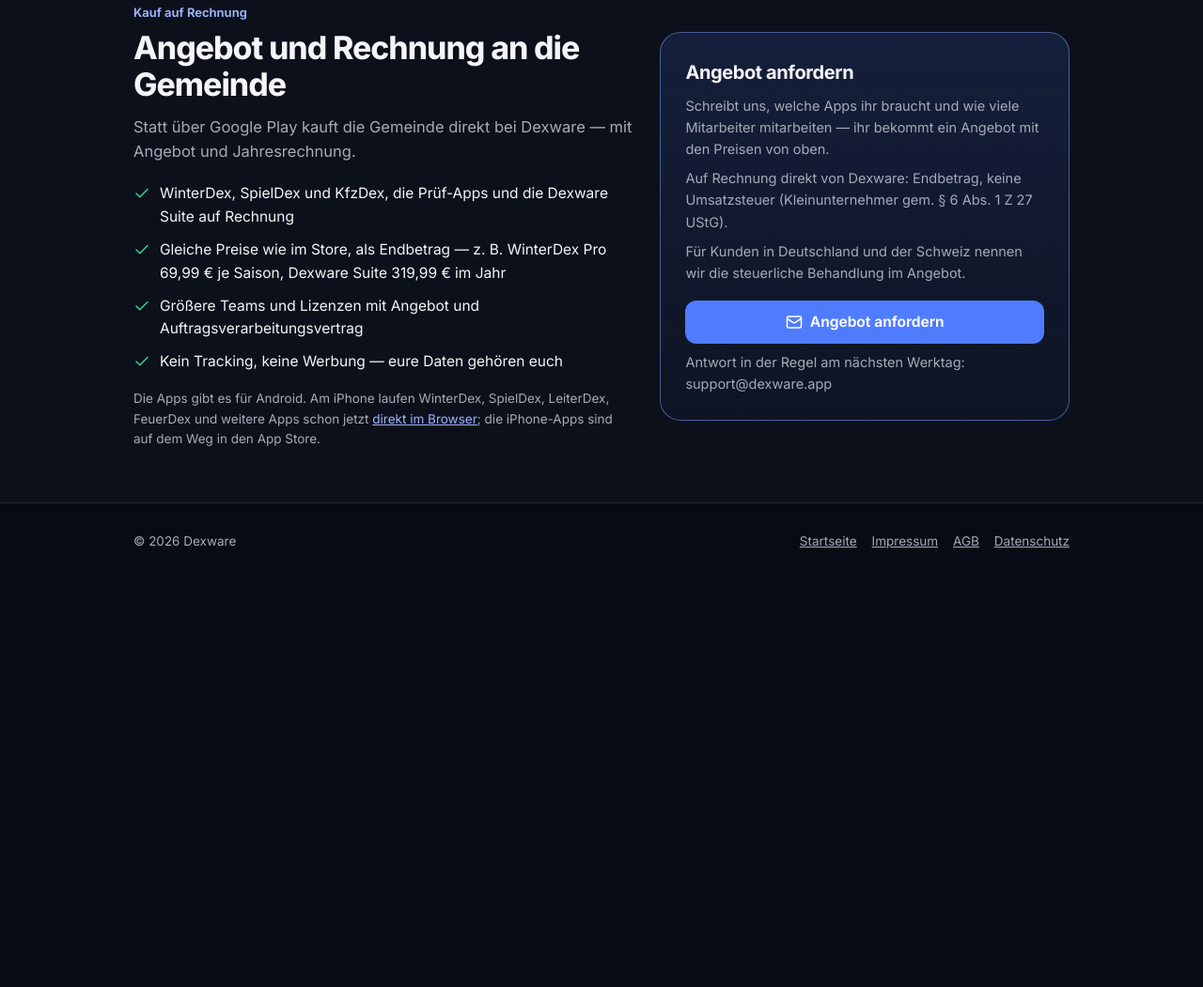
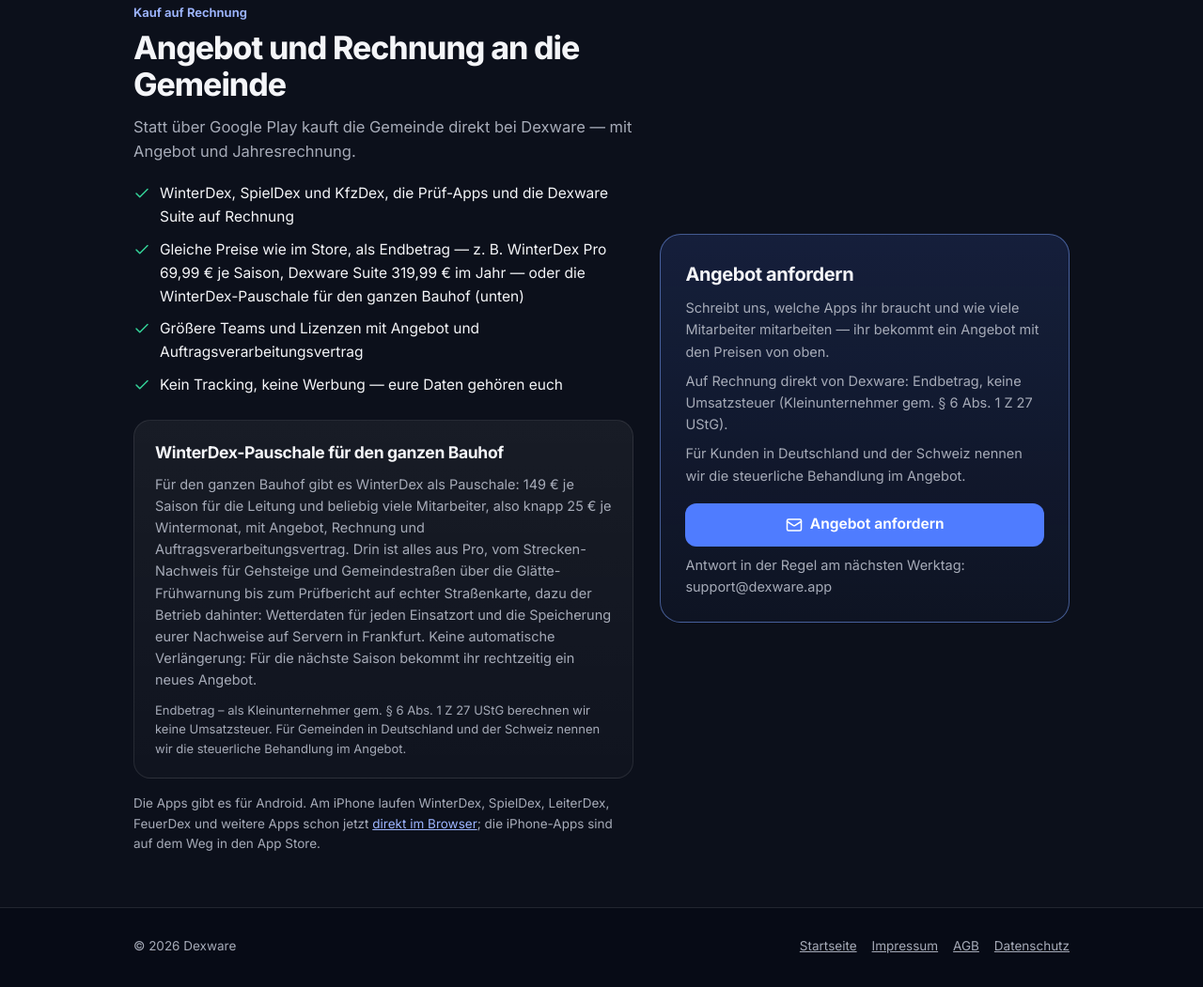
Before and after one commit to CraftlogAPP/craftlogapp.github.io, a plain HTML site: page kommunal/index.html in a window 1280 px wide. Shown: the part 3043-4094 px from the top of the page at 94% size. Before the commit the page ends 3670 px from the top, so only its background shows below. Drawn offline with Linux system fonts and the light colour scheme.

Commit message:
Dexware für Gemeinden: WinterDex-Pauschale für den ganzen Bauhof (149 € je Saison, Kleinunternehmer-Hinweis, DE/CH im Angebot)

```diff
--- a/kommunal/index.html
+++ b/kommunal/index.html
@@ -83,6 +83,9 @@
     .bul { list-style: none; display: grid; gap: 10px; margin-top: 20px; }
     .bul li { display: flex; gap: 10px; font-size: 15.5px; } .bul .i { margin-top: 3px; color: var(--green); }
     .fine { margin-top: 16px; font-size: 13.5px; color: var(--muted); }
+    .pausch { margin-top: 24px; padding: 20px 22px; border-radius: 18px; border: 1px solid var(--border); background: var(--card); }
+    .pausch h3 { font-size: 17.5px; letter-spacing: -.02em; }
+    .pausch p { color: var(--muted); font-size: 14.5px; margin-top: 8px; } .pausch .fine { margin-top: 10px; font-size: 13px; }
     footer { padding: 30px 0 40px; font-size: 13.5px; color: var(--muted); }
     footer .wrap { display: flex; flex-wrap: wrap; gap: 10px 20px; justify-content: space-between; } footer a { color: var(--muted); margin-left: 16px; } footer a:first-child { margin-left: 0; }
     @media (max-width: 860px) { .how { grid-template-columns: 1fr 1fr; } .price, .suite-box { grid-template-columns: 1fr; } }
@@ -214,10 +217,15 @@
           <p class="lead">Statt über Google Play kauft die Gemeinde direkt bei Dexware — mit Angebot und Jahresrechnung.</p>
           <ul class="bul">
             <li><svg class="i" viewBox="0 0 24 24" fill="none" stroke="currentColor" stroke-width="1.8" stroke-linecap="round" stroke-linejoin="round" aria-hidden="true"><path d="M20 6 9 17l-5-5" /></svg><span>WinterDex, SpielDex und KfzDex, die Prüf-Apps und die Dexware Suite auf Rechnung</span></li>
-            <li><svg class="i" viewBox="0 0 24 24" fill="none" stroke="currentColor" stroke-width="1.8" stroke-linecap="round" stroke-linejoin="round" aria-hidden="true"><path d="M20 6 9 17l-5-5" /></svg><span>Gleiche Preise wie im Store, als Endbetrag — z. B. WinterDex Pro 69,99 € je Saison, Dexware Suite 319,99 € im Jahr</span></li>
+            <li><svg class="i" viewBox="0 0 24 24" fill="none" stroke="currentColor" stroke-width="1.8" stroke-linecap="round" stroke-linejoin="round" aria-hidden="true"><path d="M20 6 9 17l-5-5" /></svg><span>Gleiche Preise wie im Store, als Endbetrag — z. B. WinterDex Pro 69,99 € je Saison, Dexware Suite 319,99 € im Jahr — oder die WinterDex-Pauschale für den ganzen Bauhof (unten)</span></li>
             <li><svg class="i" viewBox="0 0 24 24" fill="none" stroke="currentColor" stroke-width="1.8" stroke-linecap="round" stroke-linejoin="round" aria-hidden="true"><path d="M20 6 9 17l-5-5" /></svg><span>Größere Teams und Lizenzen mit Angebot und Auftragsverarbeitungsvertrag</span></li>
             <li><svg class="i" viewBox="0 0 24 24" fill="none" stroke="currentColor" stroke-width="1.8" stroke-linecap="round" stroke-linejoin="round" aria-hidden="true"><path d="M20 6 9 17l-5-5" /></svg><span>Kein Tracking, keine Werbung — eure Daten gehören euch</span></li>
           </ul>
+          <div class="pausch" id="winterdex-pauschale">
+            <h3>WinterDex-Pauschale für den ganzen Bauhof</h3>
+            <p>Für den ganzen Bauhof gibt es WinterDex als Pauschale: 149 € je Saison für die Leitung und beliebig viele Mitarbeiter, also knapp 25 € je Wintermonat, mit Angebot, Rechnung und Auftragsverarbeitungsvertrag. Drin ist alles aus Pro, vom Strecken-Nachweis für Gehsteige und Gemeindestraßen über die Glätte-Frühwarnung bis zum Prüfbericht auf echter Straßenkarte, dazu der Betrieb dahinter: Wetterdaten für jeden Einsatzort und die Speicherung eurer Nachweise auf Servern in Frankfurt. Keine automatische Verlängerung: Für die nächste Saison bekommt ihr rechtzeitig ein neues Angebot.</p>
+            <p class="fine">Endbetrag – als Kleinunternehmer gem. § 6 Abs. 1 Z 27 UStG berechnen wir keine Umsatzsteuer. Für Gemeinden in Deutschland und der Schweiz nennen wir die steuerliche Behandlung im Angebot.</p>
+          </div>
           <p class="fine">Die Apps gibt es für Android. Am iPhone laufen WinterDex, SpielDex, LeiterDex, FeuerDex und weitere Apps schon jetzt <a href="https://dexware.app/#iphone">direkt im Browser</a>; die iPhone-Apps sind auf dem Weg in den App Store.</p>
         </div>
         <div class="offer">
```
